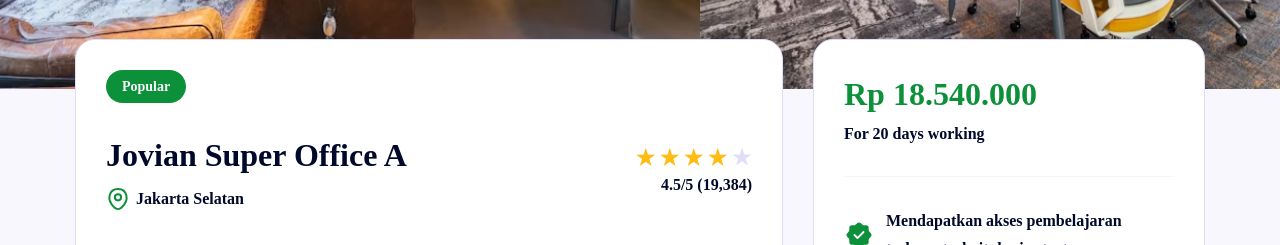
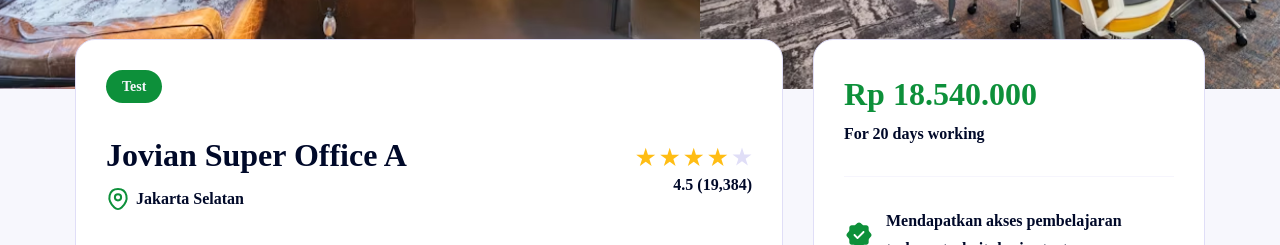
Before and after one commit to jovianalthaf/superoffice, a Next.js app: page /office/jovian-super-office-a in a window 1280 px wide. Shown: the part 555-800 px from the top of the page. Built offline with nearby package versions, Linux system fonts and the light colour scheme.

Commit message:
data office detail 134

```diff
--- a/src/app/(front)/office/[slug]/page.tsx
+++ b/src/app/(front)/office/[slug]/page.tsx
@@ -24,9 +24,12 @@ export default async function OfficeSpaceDetailPage({ params }: Props) {
         className="relative flex max-w-[1130px] mx-auto gap-[30px] mb-20 z-10"
       >
         <div className="flex flex-col w-full rounded-[20px] border border-[#E0DEF7] p-[30px] gap-[30px] bg-white">
-          <p className="w-fit rounded-full p-[6px_16px] bg-[#0D903A] font-bold text-sm leading-[21px] text-[#F7F7FD]">
-            Popular
-          </p>
+          {office.tags.map((tag) => (
+            <p key={tag} className="w-fit rounded-full p-[6px_16px] bg-[#0D903A] font-bold text-sm leading-[21px] text-[#F7F7FD]">
+              {tag}
+            </p>
+          ))}
+
           <div className="flex items-center justify-between">
             <div>
               <h1 className="font-extrabold text-[32px] leading-[44px]">
@@ -81,7 +84,7 @@ export default async function OfficeSpaceDetailPage({ params }: Props) {
                   height={20}
                 />
               </div>
-              <p className="font-semibold text-right">4.5/5 (19,384)</p>
+              <p className="font-semibold text-right">{office.rating} (19,384)</p>
             </div>
           </div>
           <p className="leading-[30px]">
--- a/src/app/features/offices/components/OfficeSpaceCard.tsx
+++ b/src/app/features/offices/components/OfficeSpaceCard.tsx
@@ -1,6 +1,8 @@
 import Image from "next/image";
 import { OfficeSpace } from "../types/OfficeSpace.types";
 import Link from "next/link";
+
+// compoenent card ini menerima parameter yang types nya harus sama dengan OfficeSpace
 export default function OfficeSpaceCard({ space }: { space: OfficeSpace }) {
   return (
     <Link href={`/office/${space.slug}`} className="card">
--- a/src/app/features/offices/data/officeSpaces.mock.ts
+++ b/src/app/features/offices/data/officeSpaces.mock.ts
@@ -15,7 +15,7 @@ export const officeSpaces: OfficeSpace[] = [
       "/assets/images/thumbnails/thumbnail-details-2.png",
       "/assets/images/thumbnails/thumbnail-details-3.png",
     ],
-    tags: ["Popular"],
+    tags: ["Test"],
     about:
       "Jovian Super Office A is a premium office space located in the heart of Jakarta Selatan. Equipped with modern amenities and designed for productivity, it's the perfect place for your business to thrive.",
     features: [
--- a/src/app/features/offices/sections/FreshSpaceSection.tsx
+++ b/src/app/features/offices/sections/FreshSpaceSection.tsx
@@ -13,6 +13,7 @@ export default function FreshSpaceSection() {
         For Your Better Productivity.
       </h2>
       <div className="grid grid-cols-3 gap-[30px]">
+        {/* data mock dilempar ke component OfficeSpaceCard */}
         {officeSpaces.map((office) => (
           <OfficeSpaceCard key={office.id} space={office} />
         ))}
```
